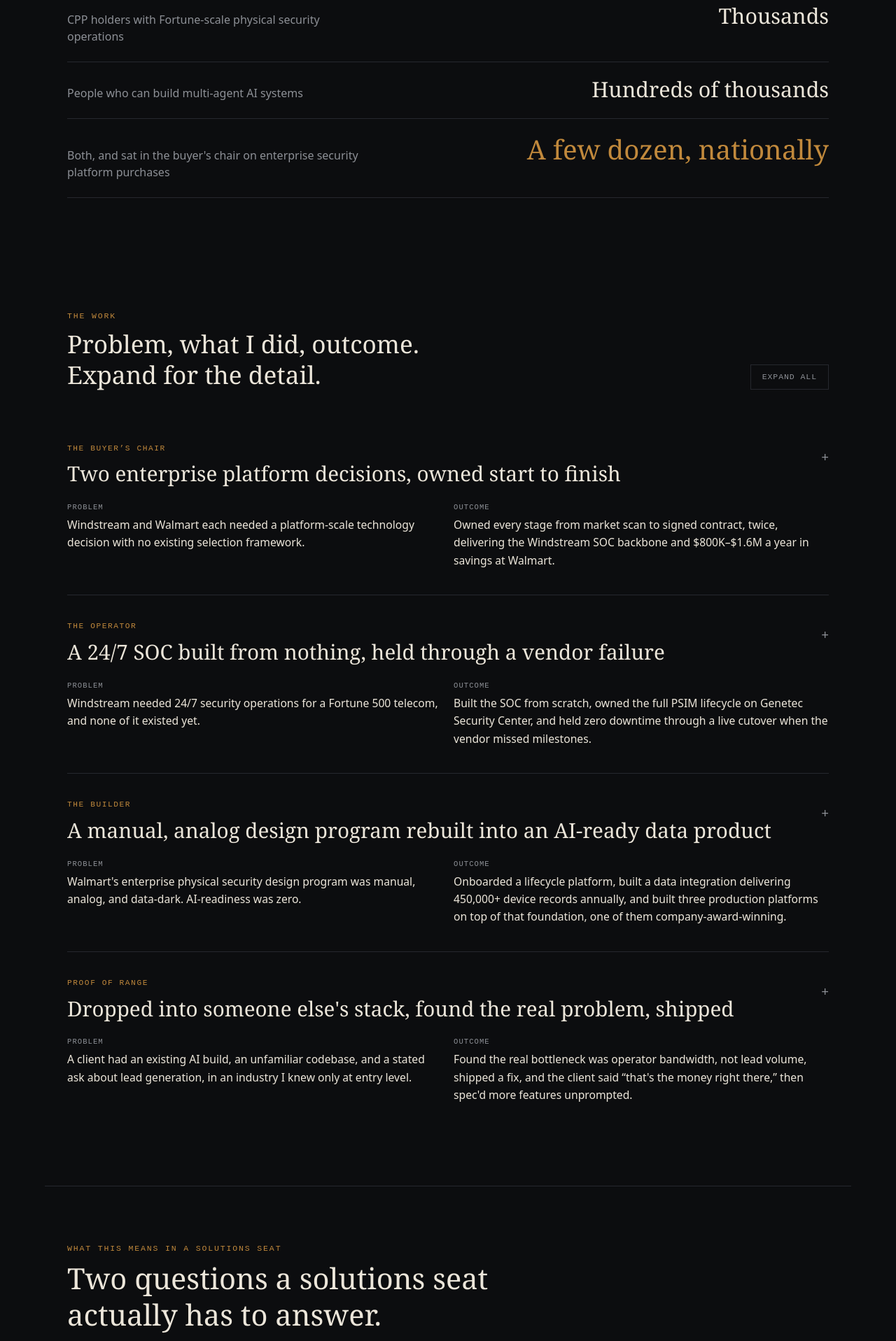
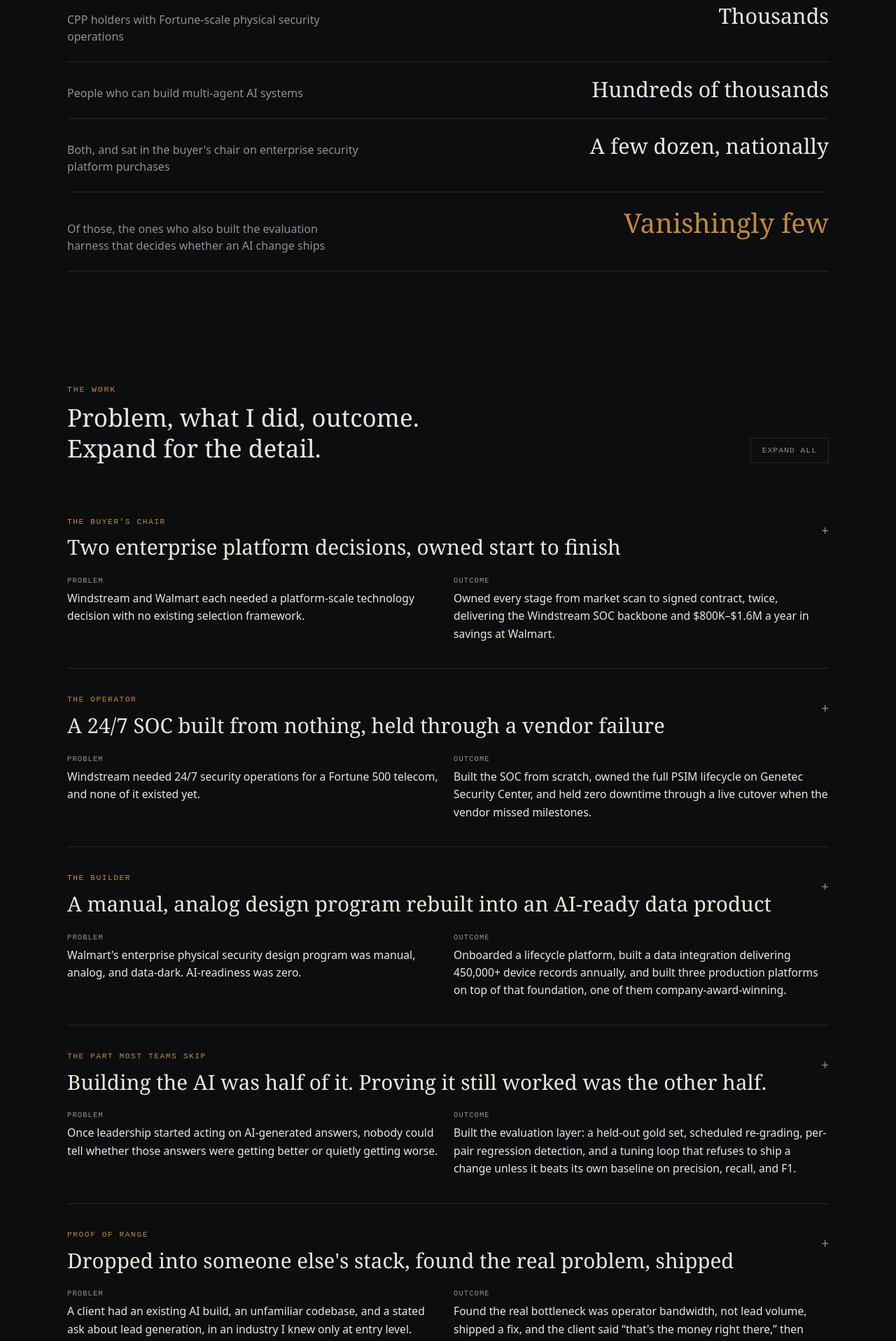
Before and after one commit to damonwillis-ops/portfolio, a React (Vite) app: page / in a window 1280 px wide. Shown: the part 1157-3074 px from the top of the page at 70% size. Built offline with nearby package versions, Linux system fonts and the light colour scheme.

Commit message:
Add the measurement case study and a fourth moat filter

```diff
--- a/src/content/caseStudies.ts
+++ b/src/content/caseStudies.ts
@@ -1,4 +1,9 @@
 // Sourced from ~/knowledge/career/evidence-bank.md (A1) and master-profile.md.
+// The "measuring-the-ai" study is sourced from ~/knowledge/career/technical-evidence.md,
+// sections 1 and 2, which trace every claim in it to a repo, a file, and a count.
+// Two standing constraints from that file apply here: never state an agent
+// headcount, and never call this model training. It is evaluation and tuning.
+// Never link the repositories from this site — they run on proprietary data.
 // Detail paragraphs are the full P/S/O; summary lines are the collapsed
 // one-liners a scanning reader sees before expanding. Per Damon's brief,
 // the summary has to carry real weight on its own, so both lines below
@@ -78,6 +83,25 @@ export const caseStudies: CaseStudy[] = [
     },
   },
   {
+    id: "measuring-the-ai",
+    tag: "The Part Most Teams Skip",
+    title: "Building the AI was half of it. Proving it still worked was the other half.",
+    summary: {
+      problem:
+        "Once leadership started acting on AI-generated answers, nobody could tell whether those answers were getting better or quietly getting worse.",
+      outcome:
+        "Built the evaluation layer: a held-out gold set, scheduled re-grading, per-pair regression detection, and a tuning loop that refuses to ship a change unless it beats its own baseline on precision, recall, and F1.",
+    },
+    detail: {
+      problem:
+        "An AI system that answers questions for executives has a failure mode worse than being wrong: being confidently wrong, gradually, without anyone noticing. Every change to a prompt, a retrieval rule, or a data source can quietly degrade answer quality, and the people consuming the answers are the least equipped to detect it. Plenty of teams ship the model. Far fewer ship the thing that tells you it still works.",
+      solution:
+        "Built the measurement layer as first-class infrastructure. A held-out gold set of question and answer pairs, either authored directly or promoted from answers that had already been curated as correct. A scheduled evaluation pass that re-asks every one of them and has a second model grade the new answer against the gold. Per-pair regression detection, so a specific answer degrading surfaces rather than averaging away inside an aggregate. A dashboard reading one row for headline health so status stays cheap, with the per-pair detail on the slow path for debugging. Alongside it, a tuning loop scored against a labeled benchmark of positive and negative examples on precision, recall, and F1, which promotes a candidate configuration only when it beats the baseline outright, and a continuous integration guard that blocks a regression from reaching the system at all.",
+      outcome:
+        "Answer quality became a number instead of an impression. No configuration change shipped without measurably beating what it replaced. The system could be changed with confidence, which is the difference between an AI demo and an AI system people are allowed to depend on.",
+    },
+  },
+  {
     id: "drop-in-delivery",
     tag: "Proof of Range",
     title: "Dropped into someone else's stack, found the real problem, shipped",
--- a/src/content/intersection.ts
+++ b/src/content/intersection.ts
@@ -9,6 +9,11 @@ export const intersection = {
     {
       label: "Both, and sat in the buyer's chair on enterprise security platform purchases",
       value: "A few dozen, nationally",
+    },
+    {
+      label:
+        "Of those, the ones who also built the evaluation harness that decides whether an AI change ships",
+      value: "Vanishingly few",
     },
   ],
 }
```
Also changed, not shown: .claude/launch.json (added).
